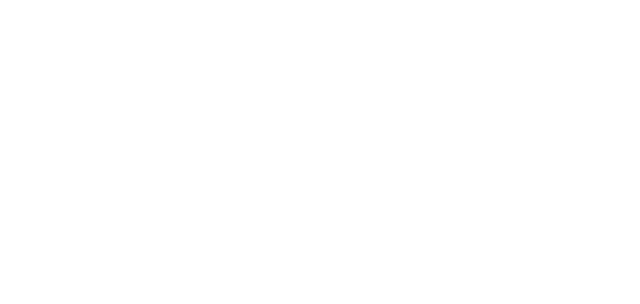
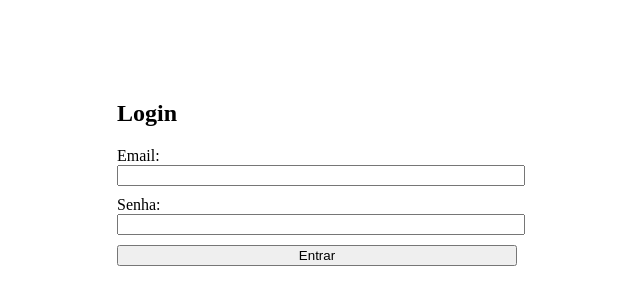
Before and after one commit to alansgoncalves/iso_client, a React (Create React App) app: page / in a window 1280 px wide. Shown: the top 304 px of the page, without its empty margins (323-963 px from the left). Built offline with nearby package versions, Linux system fonts and the light colour scheme.

Commit message:
feat: cria página de login

```diff
--- a/src/App.tsx
+++ b/src/App.tsx
@@ -1,5 +1,11 @@
+import Login from "./pages/Login";
+
 function App() {
-  return <div className="App"></div>;
+  return (
+    <div className="App">
+      <Login />
+    </div>
+  );
 }
 
 export default App;
--- /dev/null
+++ b/src/pages/Login.tsx
@@ -0,0 +1,73 @@
+import React, { useState } from "react";
+import { useNavigate } from "react-router-dom";
+import axios from "axios";
+
+const Login: React.FC = () => {
+  const navigate = useNavigate();
+  const [email, setEmail] = useState("");
+  const [senha, setSenha] = useState("");
+  const [erro, setErro] = useState("");
+
+  const handleLogin = async (e: React.FormEvent) => {
+    e.preventDefault();
+    setErro("");
+
+    try {
+      const response = await axios.post(
+        "http://localhost:8000/api/auth/login",
+        {
+          email,
+          password: senha,
+        }
+      );
+
+      const { token, user } = response.data;
+
+      // Armazena o token e dados do usuário
+      localStorage.setItem("token", token);
+      localStorage.setItem("user", JSON.stringify(user));
+
+      // Redireciona para o dashboard ou página principal
+      navigate("/dashboard");
+    } catch (error: any) {
+      setErro(error.response?.data?.message || "Erro ao fazer login");
+    }
+  };
+
+  return (
+    <div style={{ maxWidth: 400, margin: "100px auto" }}>
+      <h2>Login</h2>
+      <form onSubmit={handleLogin}>
+        <div style={{ marginBottom: 10 }}>
+          <label>Email:</label>
+          <input
+            type="email"
+            value={email}
+            onChange={(e) => setEmail(e.target.value)}
+            required
+            style={{ width: "100%" }}
+          />
+        </div>
+
+        <div style={{ marginBottom: 10 }}>
+          <label>Senha:</label>
+          <input
+            type="password"
+            value={senha}
+            onChange={(e) => setSenha(e.target.value)}
+            required
+            style={{ width: "100%" }}
+          />
+        </div>
+
+        {erro && <p style={{ color: "red" }}>{erro}</p>}
+
+        <button type="submit" style={{ width: "100%" }}>
+          Entrar
+        </button>
+      </form>
+    </div>
+  );
+};
+
+export default Login;
```
